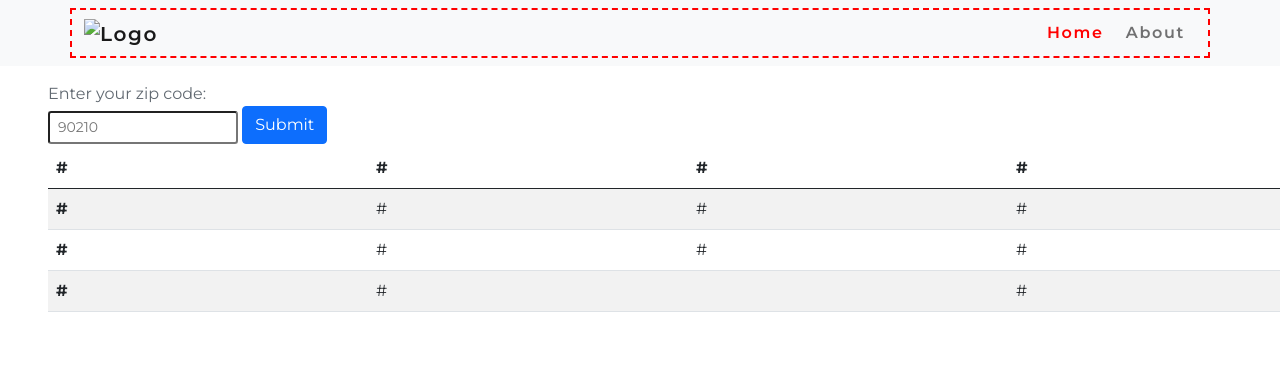
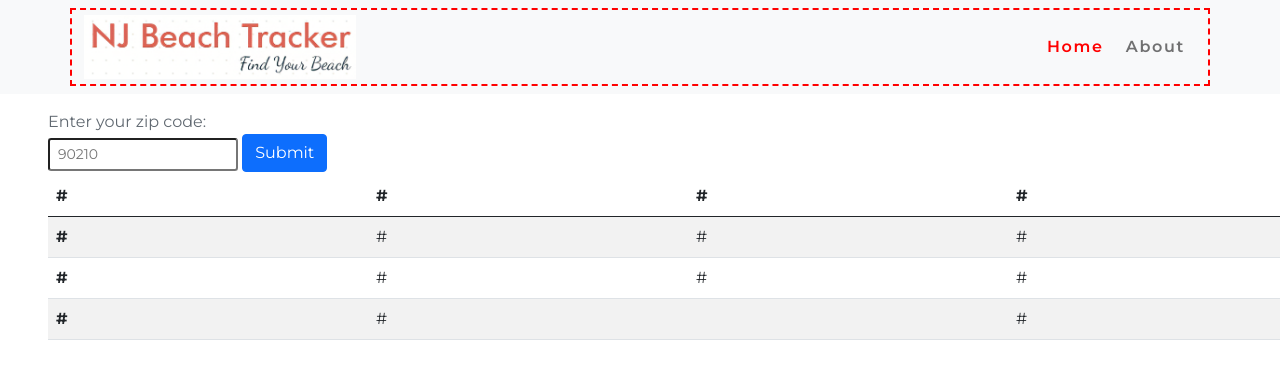
Before and after one commit to misha345a/NJ_Beach_Tracker, a website: page public_html/index.html in a window 1280 px wide. Shown: the top 378 px of the page. Drawn offline with Linux system fonts and the light colour scheme.

Commit message:
Updated Logo image path

```diff
--- a/public_html/index.html
+++ b/public_html/index.html
@@ -22,7 +22,7 @@
   <nav class="navbar bg-light navbar-light navbar-expand-lg sticky-top">
     <div class="container">
 
-        <a href="index.html" class="navbar-brand"><img src="public_html/img/logo.PNG"
+        <a href="index.html" class="navbar-brand"><img src="img/logo.PNG"
           alt="Logo" title="Logo"></a>
 
         <button class="navbar-toggler" type="button" data-toggle="collapse"
```
